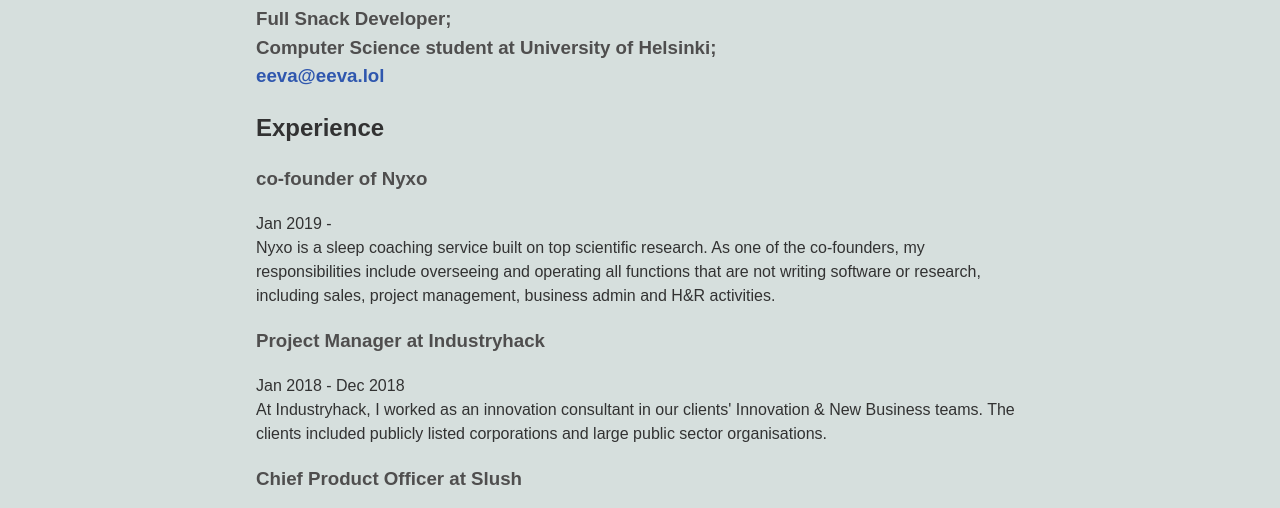
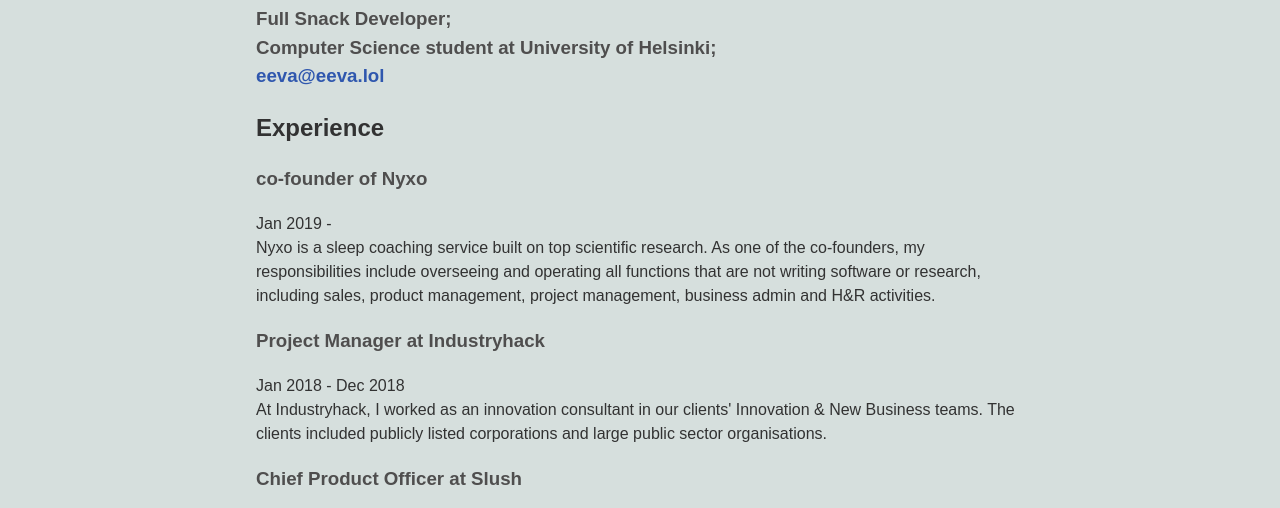
Before and after one commit to eevasii/lapio-ansioluettelo, a plain HTML site: page index.html in a window 1280 px wide. Shown: the part 176-684 px from the top of the page. Drawn offline with Linux system fonts and the light colour scheme.

Commit message:
Fix typos

```diff
--- a/index.html
+++ b/index.html
@@ -23,7 +23,7 @@
   <div>
     <h2> Experience</h2>
     <h3>co-founder of Nyxo</h3>
-    <p>Jan 2019 - <br> Nyxo is a sleep coaching service built on top scientific research. As one of the co-founders, my responsibilities include overseeing and operating all functions that are not writing software or research, including sales, project management, business admin and H&R activities. </p>
+    <p>Jan 2019 - <br> Nyxo is a sleep coaching service built on top scientific research. As one of the co-founders, my responsibilities include overseeing and operating all functions that are not writing software or research, including sales, product management, project management, business admin and H&R activities. </p>
     <h3>Project Manager at Industryhack</h3>
     <p>Jan 2018 - Dec 2018 <br>At Industryhack, I worked as an innovation consultant in our clients' Innovation & New Business teams. The clients included publicly listed corporations and large public sector organisations. </p>
     <h3>Chief Product Officer at Slush</h3>
```
